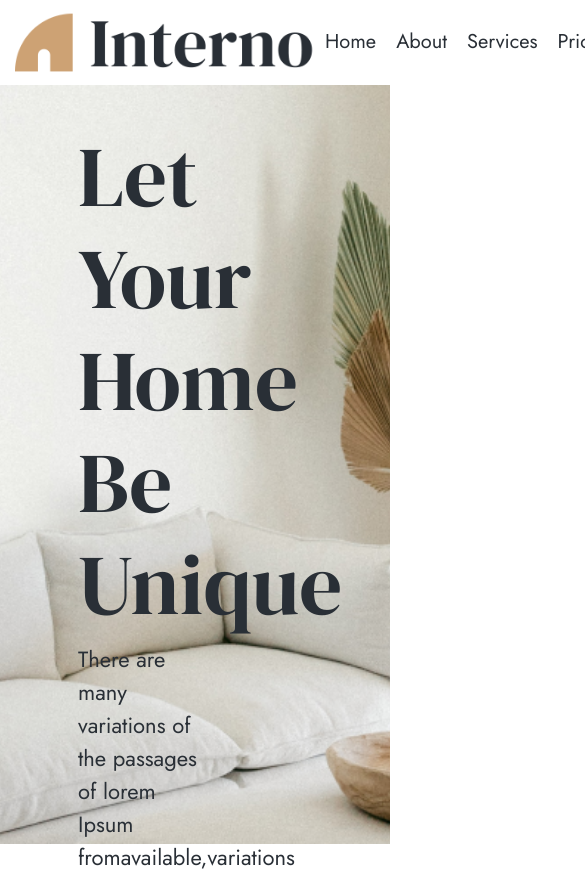
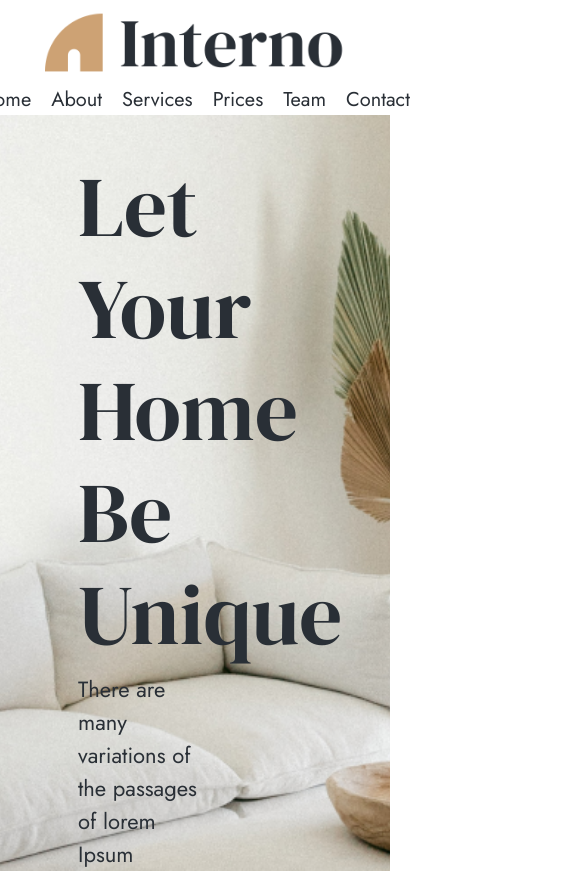
Before and after one commit to ecpieritz/interno-design, a Vue app: page / in a window 390 px wide. Shown: the top 871 px of the page, 585 px wide, since content can reach past the window. Built offline with nearby package versions, Linux system fonts and the light colour scheme.

Commit message:
Added responsive for Nav

```diff
--- a/src/App.vue
+++ b/src/App.vue
@@ -63,5 +63,11 @@ export default {
       }
     }
   }
+
+  @media (max-width: 780px){
+    .container{
+      flex-direction: column;
+    }
+  }
 }
 </style>
```
